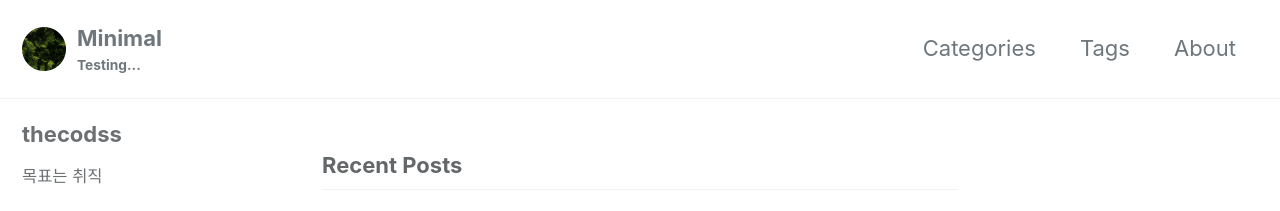
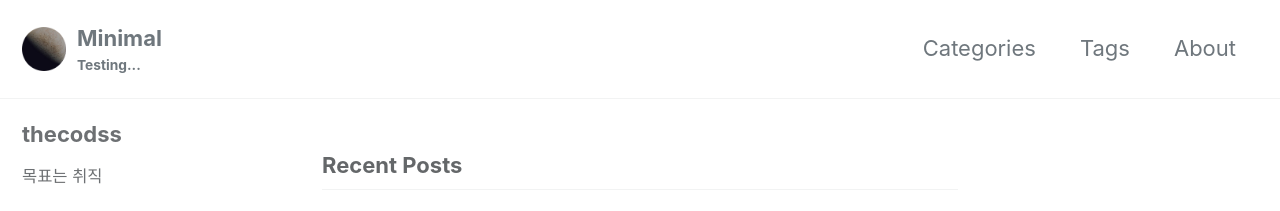
Before and after one commit to codss-ctrl/codss-ctrl.github.io, a Jekyll site: the page built from index.html, in a window 1280 px wide. Shown: the top 211 px of the page. Built offline with Jekyll 4.4.1, drawn with Linux system fonts in a browser that asks for light colours; cached includes are drawn as plain includes; the list of posts is cut into pages by our own code.

Commit message:
Update _config.yml

```diff
--- a/_config.yml
+++ b/_config.yml
@@ -20,12 +20,12 @@ title                    : "Minimal"
 title_separator          : "-"
 subtitle                 : "Testing..."
 name                     : "thecodss"
-description              : "미니멀 커밋"
+description              : " "
 url                      : "https://thecodss-ctrl.github.io"
 baseurl                  : # the subpath of your site, e.g. "/blog"
 repository               : # GitHub username/repo-name e.g. "mmistakes/minimal-mistakes"
 teaser                   : # path of fallback teaser image, e.g. "/assets/images/500x300.png"
-logo                     : "/assets/images/circle-cropped (1).png"
+logo                     : "/assets/images/planet.png"
 masthead_title           : # overrides the website title displayed in the masthead, use " " for no title
 # breadcrumbs            : false # true, false (default)
 words_per_minute         : 200
```
